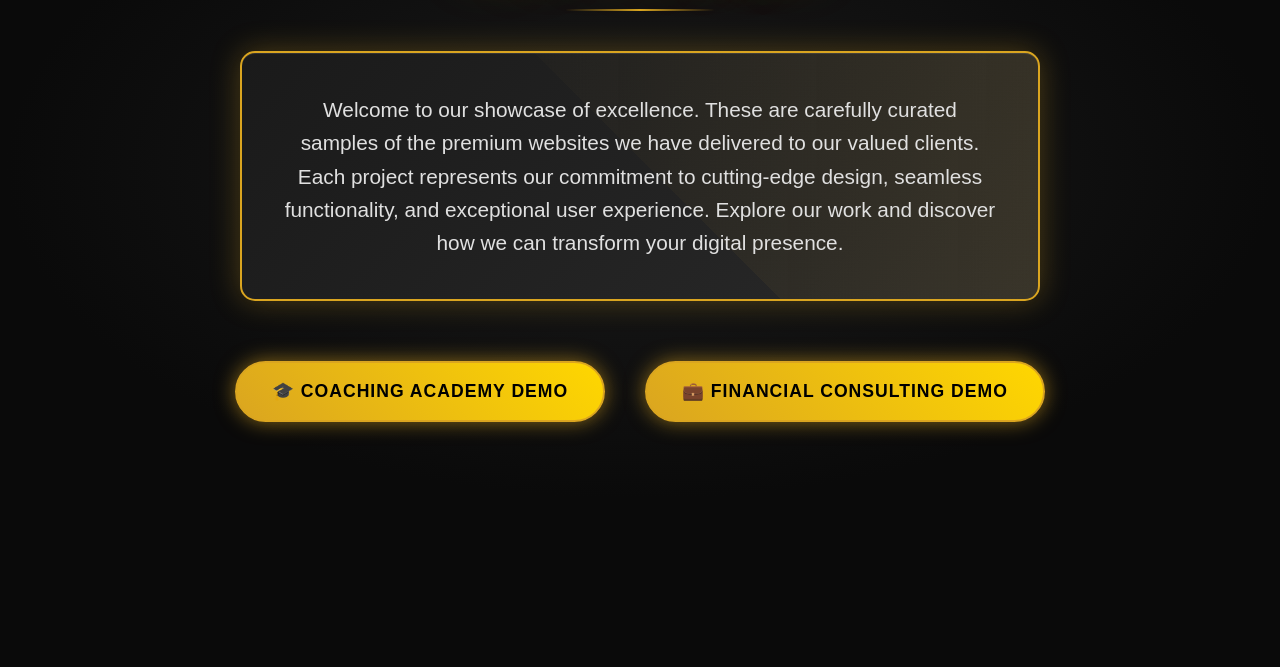
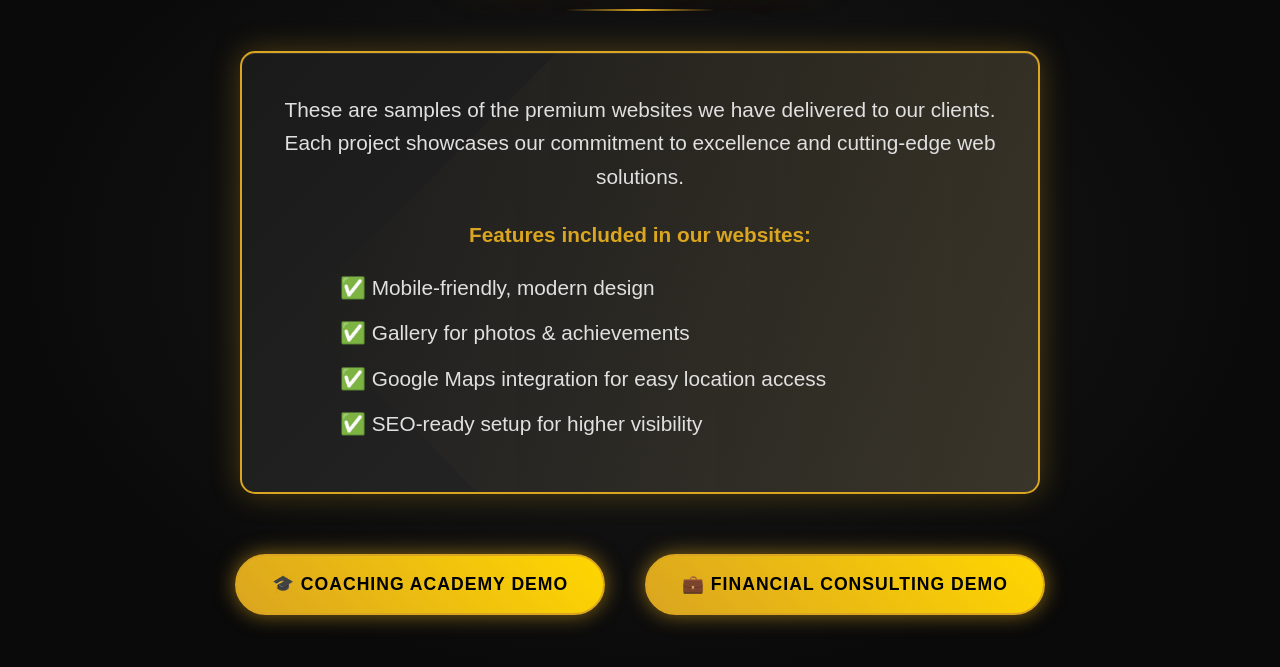
Before and after one commit to ctrlshiftcommit/Portfoliopage, a plain HTML site: page index.html in a window 1280 px wide. Shown: the part 253-920 px from the top of the page. Before the commit the page ends 800 px from the top, so only its background shows below. Drawn offline with Linux system fonts and the light colour scheme.

Commit message:
Update index.html

```diff
--- a/index.html
+++ b/index.html
@@ -265,7 +265,15 @@
                 <div class="decorative-line"></div>
 
                 <div class="message-box">
-                    <p>Welcome to our showcase of excellence. These are carefully curated samples of the premium websites we have delivered to our valued clients. Each project represents our commitment to cutting-edge design, seamless functionality, and exceptional user experience. Explore our work and discover how we can transform your digital presence.</p>
+                    <p style="margin-bottom: 25px;">These are samples of the premium websites we have delivered to our clients. Each project showcases our commitment to excellence and cutting-edge web solutions.</p>
+
+                    <p style="margin-bottom: 20px; font-weight: bold; color: #DAA520;">Features included in our websites:</p>
+                    <div style="text-align: left; max-width: 600px; margin: 0 auto;">
+                        <p style="margin-bottom: 12px;">✅ Mobile-friendly, modern design</p>
+                        <p style="margin-bottom: 12px;">✅ Gallery for photos & achievements</p>
+                        <p style="margin-bottom: 12px;">✅ Google Maps integration for easy location access</p>
+                        <p style="margin-bottom: 12px;">✅ SEO-ready setup for higher visibility</p>
+                    </div>
                 </div>
 
                 <div class="demo-buttons">
```
